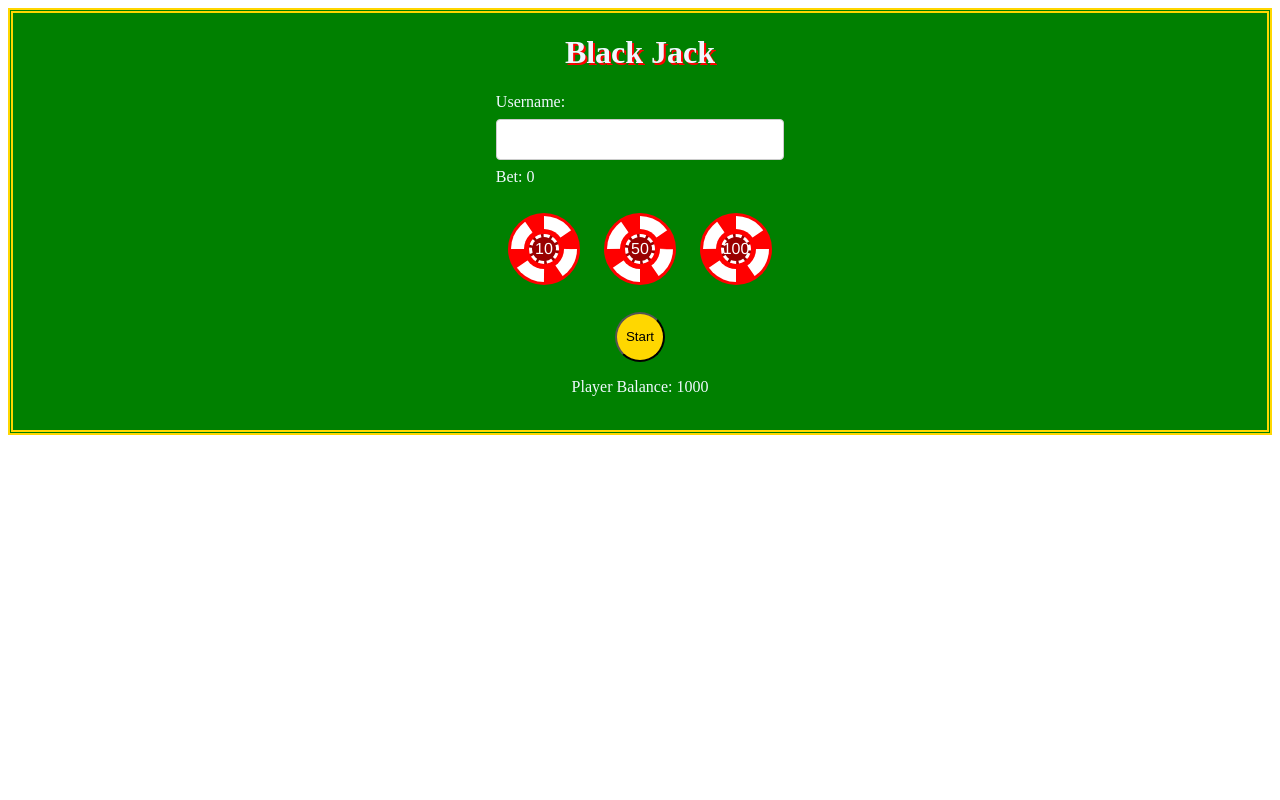
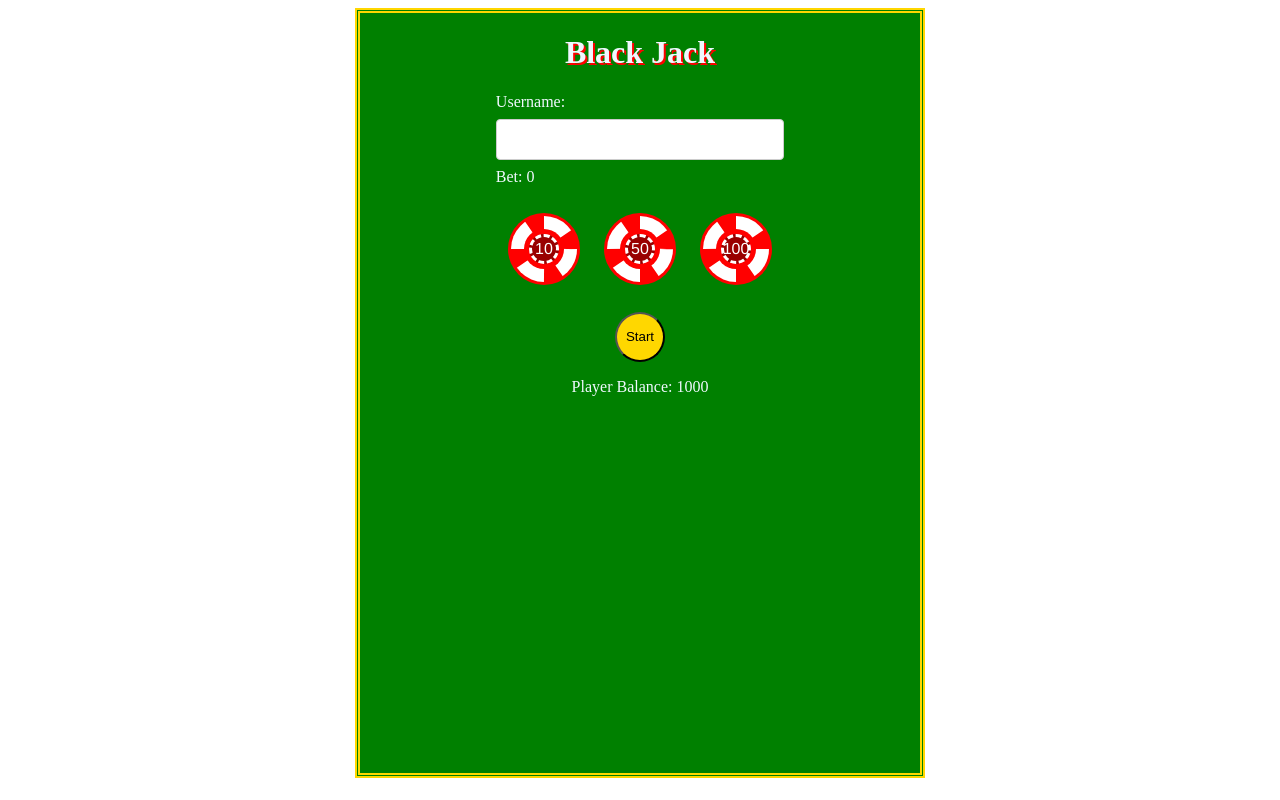
Before and after one commit to NotWirachai/blackjack-redux, a React (Vite) app: page / in a window 1280 px wide. Built offline with nearby package versions, Linux system fonts and the light colour scheme.

Commit message:
fix style

```diff
--- a/src/Blackjack.jsx
+++ b/src/Blackjack.jsx
@@ -8,7 +8,7 @@ class BlackjackGame extends Component {
   render() {
     const { result, error, playerBalance } = this.props;
     return (
-      <div>
+      <div style={{ display: "flex", justifyContent: "center" }}>
         <div
           style={{
             display: "flex",
@@ -19,6 +19,8 @@ class BlackjackGame extends Component {
             zIndex: "1",
             color: "aliceblue",
             backgroundColor: "#008000",
+            height: "95vh",
+            width: "70vh",
           }}
         >
           <h1 style={{ textShadow: "2px 2px #FF0000" }}>Black Jack</h1>
@@ -37,11 +39,7 @@ class BlackjackGame extends Component {
           {result !== "" && (
             <h2
               style={{
-                textShadow: `${
-                  result === "Win"
-                    ? "2px 2px #FF0000"
-                    : ""
-                }`,
+                textShadow: `${result === "Win" ? "2px 2px #FF0000" : ""}`,
               }}
             >
               Result: {result}
```
